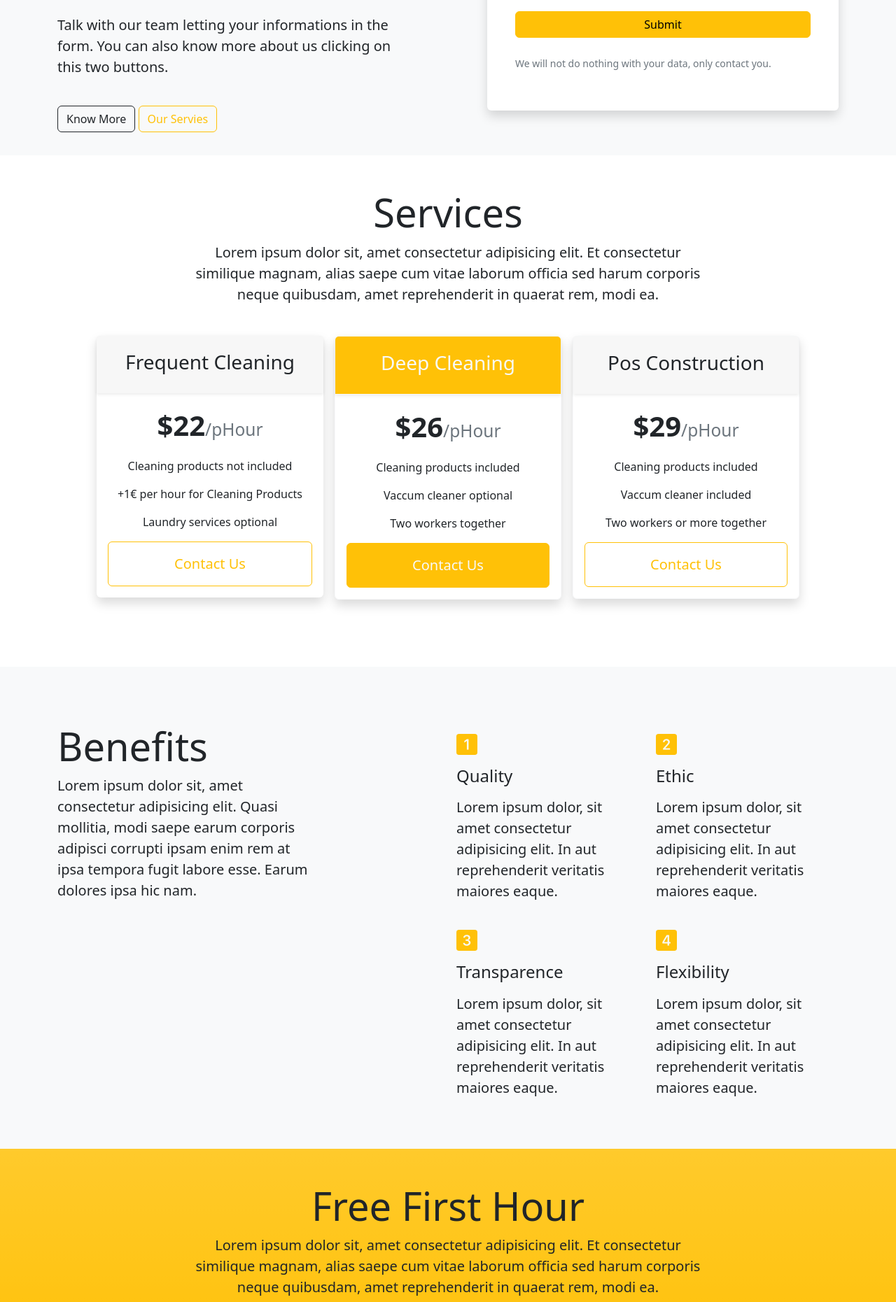
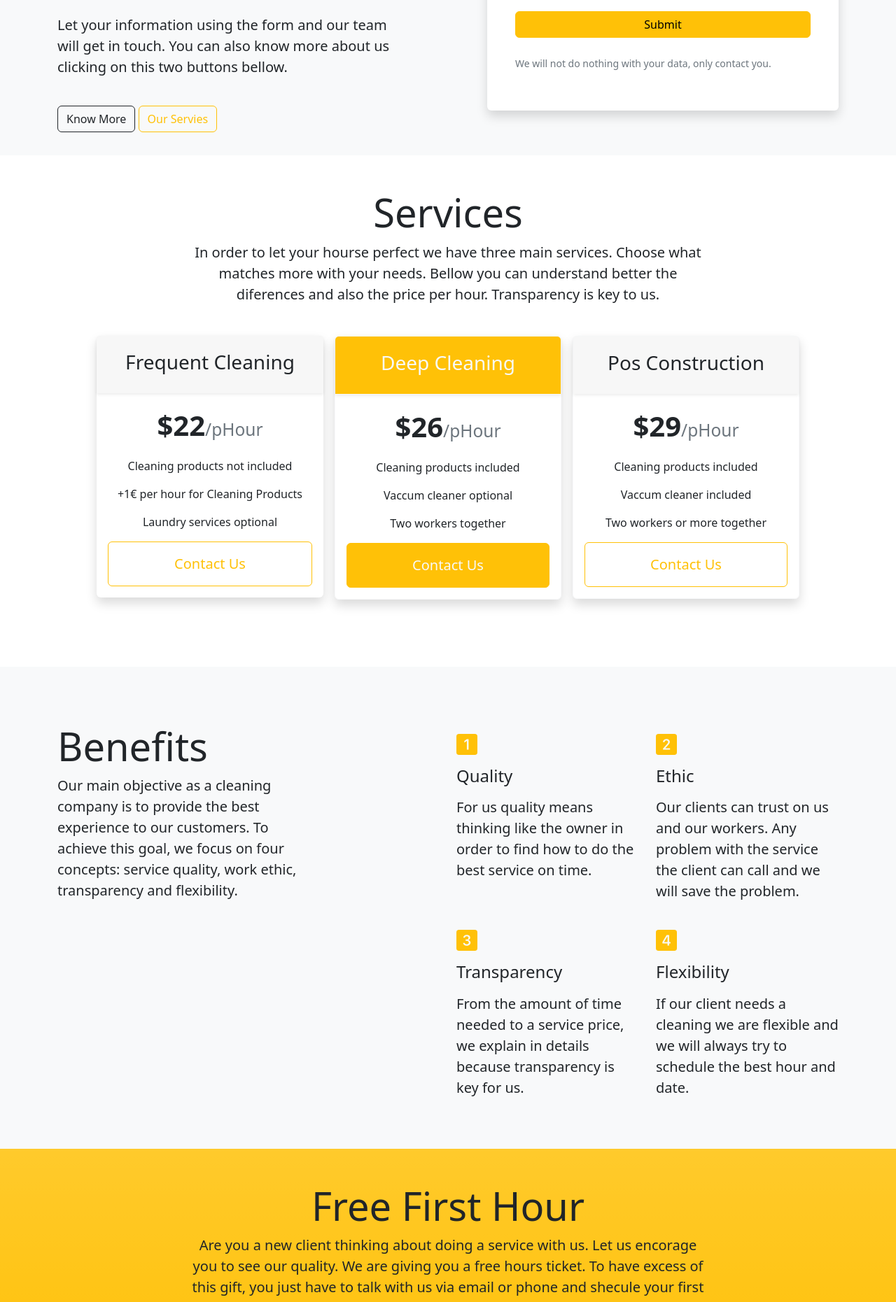
Before and after one commit to obrianmoreira/HappyApp, a website built with Parcel: page src/index.html in a window 1280 px wide. Shown: the part 558-2419 px from the top of the page at 70% size. Built offline with nearby package versions, Linux system fonts and the light colour scheme.

Commit message:
my changes

```diff
--- a/src/index.html
+++ b/src/index.html
@@ -53,12 +53,12 @@
             <div class="row pt-8 pt-lg-8 pb-3 pb-lg-3">
                 <div class="col-12 col-lg-6 pt-lg-5">
                     <div class="pe-lg-2 py-3 py-lg-4 text-dark text-start">
-                        <h1 class="display-3">Need a cleaning service to get your deposit back?</h1>
+                        <h1 class="display-3">Professional cleaning services in Amsterdam Area</h1>
                         <h1 class="display-6 pt-lg-2">Let us help you!</h1>
                     </div>
                     <div class="pe-3 py-lg-4 pe-lg-6">
-                        <p class="lead">Talk with our team letting your informations in the form.
-                        You can also know more about us clicking on this two buttons.</p>
+                        <p class="lead">Let your information using the form and our team will get in touch.
+                        You can also know more about us clicking on this two buttons bellow.</p>
                     </div>
                     <button class="btn btn btn-outline-dark">Know More</button>
                     <button class="btn btn btn-outline-warning">Our Servies</button>
@@ -98,12 +98,11 @@
     <div class="container-fluid">
         <div class="container pt-5 pt-lg-0">
 
-            <div class="pb-4 pb-lg-4 py-lg-5 text-start text-md-center">
+            <div class="pb-4 pb-lg-4 py-lg-5 text-start text-center">
                 <h1 class="display-4 mb-3 mb-lg-2">Services</h1>
-                <p class="lead px-lg-11">Lorem ipsum dolor sit, amet consectetur adipisicing elit.
-                Et consectetur similique magnam, alias saepe cum vitae
-                laborum officia sed harum corporis neque quibusdam,
-                amet reprehenderit in quaerat rem, modi ea.</p>
+                <p class="lead px-lg-11">In order to let your hourse perfect we have three main services.
+                Choose what matches more with your needs. Bellow you can understand better the diferences
+                and also the price per hour. Transparency is key to us.</p>
             </div>
 
             <div class="container ">
@@ -173,7 +172,11 @@
 
                 <div class="col-12 col-lg-6 pe-lg-11">
                     <h1 class="display-4 mb-3 mb-lg-2">Benefits</h1>
-                    <p class="lead">Lorem ipsum dolor sit, amet consectetur adipisicing elit. Quasi mollitia, modi saepe earum corporis adipisci corrupti ipsam enim rem at ipsa tempora fugit labore esse. Earum dolores ipsa hic nam.</p>
+                    <p class="lead">Our main objective as a cleaning company is to provide
+                        the best experience to our customers. To achieve this goal,
+                        we focus on four concepts: service quality, work ethic,
+                        transparency and flexibility.
+                    </p>
                 </div>
 
                 <div class="col-12 col-lg-6 pt-4 pt-lg-3">
@@ -183,14 +186,14 @@
                             <path d="M2 0a2 2 0 0 0-2 2v12a2 2 0 0 0 2 2h12a2 2 0 0 0 2-2V2a2 2 0 0 0-2-2H2Zm7.283 4.002V12H7.971V5.338h-.065L6.072 6.656V5.385l1.899-1.383h1.312Z"/>
                             </svg>
                             <p class="display-6 fs-4 pt-4 pt-lg-3"><strong>Quality</strong></p>
-                            <p class="lead fs-5">Lorem ipsum dolor, sit amet consectetur adipisicing elit. In aut reprehenderit veritatis maiores eaque.</p>
+                            <p class="lead fs-5">For us quality means thinking like the owner in order to find how to do the best service on time.</p>
                         </div>
                         <div class="col-6">
                             <svg xmlns="http://www.w3.org/2000/svg" width="30" height="30" fill="currentColor" class="bi bi-2-square-fill" viewBox="0 0 16 16" style="color: #ffc107;">
                             <path d="M2 0a2 2 0 0 0-2 2v12a2 2 0 0 0 2 2h12a2 2 0 0 0 2-2V2a2 2 0 0 0-2-2H2Zm4.646 6.24v.07H5.375v-.064c0-1.213.879-2.402 2.637-2.402 1.582 0 2.613.949 2.613 2.215 0 1.002-.6 1.667-1.287 2.43l-.096.107-1.974 2.22v.077h3.498V12H5.422v-.832l2.97-3.293c.434-.475.903-1.008.903-1.705 0-.744-.557-1.236-1.313-1.236-.843 0-1.336.615-1.336 1.306Z"/>
                             </svg>
                             <p class="display-6 fs-4 pt-4 pt-lg-3"><strong>Ethic</strong></p>
-                            <p class="lead fs-5">Lorem ipsum dolor, sit amet consectetur adipisicing elit. In aut reprehenderit veritatis maiores eaque.</p>
+                            <p class="lead fs-5">Our clients can trust on us and our workers. Any problem with the service the client can call and we will save the problem.</p>
                         </div>
                     </div>
                     <div class="row pt-4 pt-md-4">
@@ -198,8 +201,8 @@
                             <svg xmlns="http://www.w3.org/2000/svg" width="30" height="30" fill="currentColor" class="bi bi-3-square-fill" viewBox="0 0 16 16" style="color: #ffc107;">
                                 <path d="M2 0a2 2 0 0 0-2 2v12a2 2 0 0 0 2 2h12a2 2 0 0 0 2-2V2a2 2 0 0 0-2-2H2Zm5.918 8.414h-.879V7.342h.838c.78 0 1.348-.522 1.342-1.237 0-.709-.563-1.195-1.348-1.195-.79 0-1.312.498-1.348 1.055H5.275c.036-1.137.95-2.115 2.625-2.121 1.594-.012 2.608.885 2.637 2.062.023 1.137-.885 1.776-1.482 1.875v.07c.703.07 1.71.64 1.734 1.917.024 1.459-1.277 2.396-2.93 2.396-1.705 0-2.707-.967-2.754-2.144H6.33c.059.597.68 1.06 1.541 1.066.973.006 1.6-.563 1.588-1.354-.006-.779-.621-1.318-1.541-1.318Z"/>
                               </svg>
-                            <p class="display-6 fs-4 pt-4 pt-lg-3"><strong>Transparence</strong></p>
-                            <p class="lead fs-5">Lorem ipsum dolor, sit amet consectetur adipisicing elit. In aut reprehenderit veritatis maiores eaque.</p>
+                            <p class="display-6 fs-4 pt-4 pt-lg-3"><strong>Transparency</strong></p>
+                            <p class="lead fs-5">From the amount of time needed to a service price, we explain in details because transparency is key for us.</p>
                         </div>
                         <div class="col-6">
                             <svg xmlns="http://www.w3.org/2000/svg" width="30" height="30" fill="currentColor" class="bi bi-4-square-fill" viewBox="0 0 16 16" style="color: #ffc107;">
@@ -207,7 +210,7 @@
                             <path d="M2 0a2 2 0 0 0-2 2v12a2 2 0 0 0 2 2h12a2 2 0 0 0 2-2V2a2 2 0 0 0-2-2H2Zm5.519 5.057c.22-.352.439-.703.657-1.055h1.933v5.332h1.008v1.107H10.11V12H8.85v-1.559H4.978V9.322c.77-1.427 1.656-2.847 2.542-4.265Z"/>
                             </svg>
                             <p class="display-6 fs-4 pt-4 pt-lg-3"><strong>Flexibility</strong></p>
-                            <p class="lead fs-5">Lorem ipsum dolor, sit amet consectetur adipisicing elit. In aut reprehenderit veritatis maiores eaque.</p>
+                            <p class="lead fs-5">If our client needs a cleaning we are flexible and we will always try to schedule the best hour and date.</p>
                         </div>
                     </div>
                 </div>
@@ -238,12 +241,12 @@
         <div class="container-fluid">
             <div class="container pt-5 pt-lg-0">
 
-                <div class="pb-4 pb-lg-5 py-lg-5 text-start text-md-center">
+                <div class="pb-6 py-lg-5 text-start text-center">
                     <h1 class="display-4 mb-3 mb-lg-2">Free First Hour</h1>
-                    <p class="lead px-lg-11">Lorem ipsum dolor sit, amet consectetur adipisicing elit.
-                    Et consectetur similique magnam, alias saepe cum vitae
-                    laborum officia sed harum corporis neque quibusdam,
-                    amet reprehenderit in quaerat rem, modi ea.</p>
+                    <p class="lead px-lg-11">Are you a new client thinking about doing a service
+                        with us. Let us encorage you to see our quality. We are giving you a free hours
+                        ticket. To have excess of this gift, you just have to talk with us via email or phone
+                        and shecule your first cleaning.</p>
                     <button class="btn btn btn-outline-dark">Talk with our team</button>
                 </div>
             </div>
@@ -257,7 +260,7 @@
             <div class="row py-5 pt-lg-8 pb-4 pb-md-6">
                 <div class="col-8 col-md-3">
                     <img src="assets/img/logohappyblack.png" alt="" width="140">
-                    <p class="lead fs-6 ps-2 ps-lg-1 pt-lg-3">Lorem ipsum dolor sit amet consectetur lostremni.
+                    <p class="lead fs-6 ps-2 ps-lg-1 pt-lg-3">A cleaned house makes people Happy.
                         © 2022 Copyright: happycleaning.com | Created by Brian Moreira</p>
                 </div>
 
```
Also changed, not shown: dist/index.html, dist/logohappyblack.8de54d15.png (added), 6 other files.
